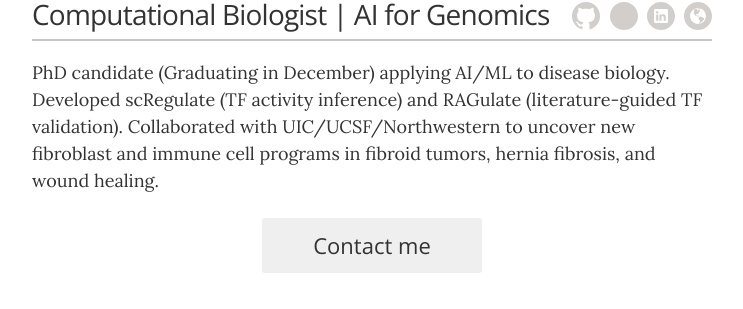
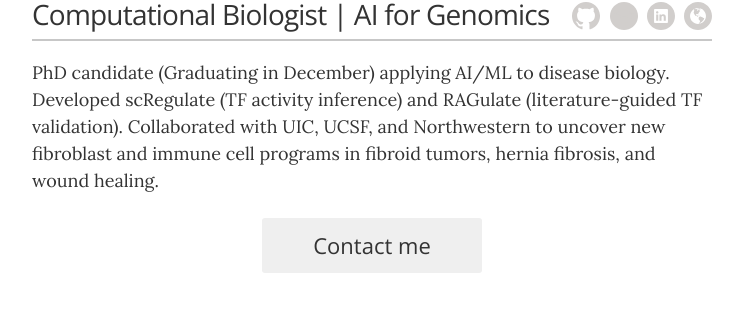
Before and after one commit to zandigohar/zandigohar.github.io, a Jekyll site: the page built from index.md, in a window 1280 px wide and 900 px high. Shown: the part 227-536 px from the top of the window, without its empty margins (268-1011 px from the left). Built offline with Jekyll 4.4.1, drawn with Linux system fonts in a browser that asks for light colours.

Commit message:
Update _config.yml

```diff
--- a/_config.yml
+++ b/_config.yml
@@ -22,7 +22,7 @@ resume_contact_address:         "UIC Biomedical Engineering (MC 563), 820 S. Woo
 resume_header_contact_info:     "820 S. Wood St., Chicago • mzandi2@uic.edu"
 display_header_contact_info:    "false"
 
-resume_header_intro: "<p>PhD candidate (Graduating in December) applying AI/ML to disease biology. Developed scRegulate (TF activity inference) and RAGulate (literature-guided TF validation). Collaborated with UIC/UCSF/Northwestern to uncover new fibroblast and immune cell programs in fibroid tumors, hernia fibrosis, and wound healing.</p>"
+resume_header_intro: "<p>PhD candidate (Graduating in December) applying AI/ML to disease biology. Developed scRegulate (TF activity inference) and RAGulate (literature-guided TF validation). Collaborated with UIC, UCSF, and Northwestern to uncover new fibroblast and immune cell programs in fibroid tumors, hernia fibrosis, and wound healing.</p>"
 
 # use "yes" to display the email contact button,
 # "no" to display an "I'm not looking for work" message,
```
